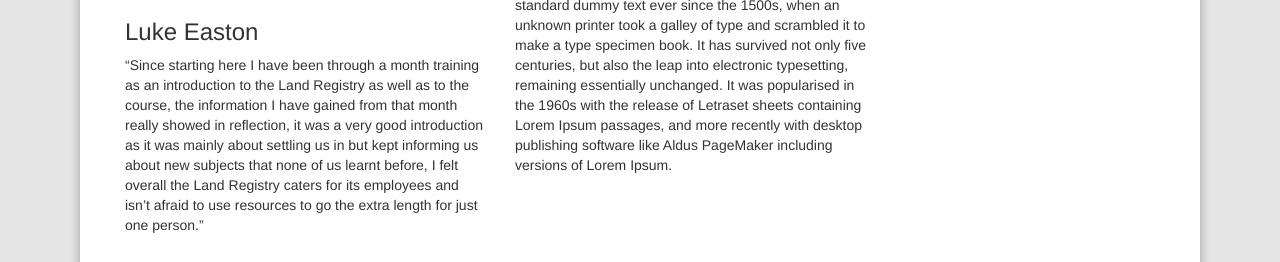
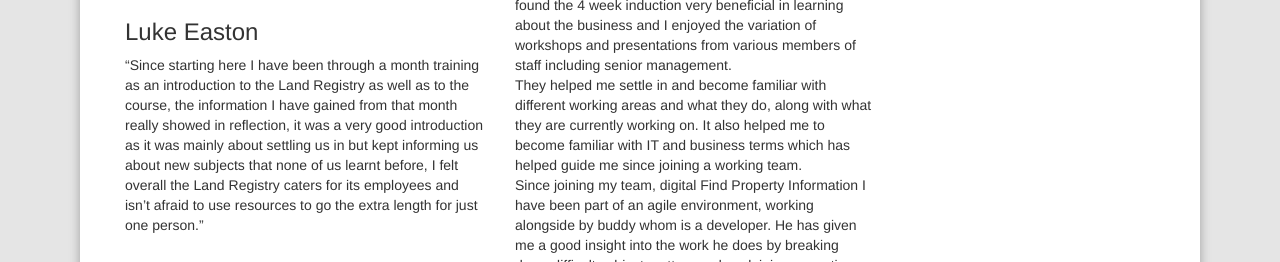
Before and after one commit to eproctor93/Apprentice_website, a Flask app: page /Personal-Experiences in a window 1280 px wide. Shown: the part 452-714 px from the top of the page. Run offline with Flask 2, Linux system fonts and the light colour scheme; grey boxes labelled with a size stand in for pictures from a placeholder-image service; some libraries are stand-ins or nearby versions.

Commit message:
added Anna's Personal Experience

```diff
--- a/application/templates/PE.html
+++ b/application/templates/PE.html
@@ -15,7 +15,10 @@
       <img src="http://placehold.it/250x200">
       <alt="Image">
       <h3> Anna Luff </h3>
-      <p>Lorem Ipsum is simply dummy text of the printing and typesetting industry. Lorem Ipsum has been the industry's standard dummy text ever since the 1500s, when an unknown printer took a galley of type and scrambled it to make a type specimen book. It has survived not only five centuries, but also the leap into electronic typesetting, remaining essentially unchanged. It was popularised in the 1960s with the release of Letraset sheets containing Lorem Ipsum passages, and more recently with desktop publishing software like Aldus PageMaker including versions of Lorem Ipsum.</p>
+      <p>“I started at Land Registry as an Apprentice with very little IT knowledge and from a non-technical background. I found the 4 week induction very beneficial in learning about the business and I enjoyed the variation of workshops and presentations from various members of staff including senior management.<br> They helped me settle in and become familiar with different working areas and what they do, along with what they are currently working on. It also helped me to become familiar with IT and business terms which has helped guide me since joining a working team.<br>
+         Since joining my team, digital Find Property Information I have been part of an agile environment, working alongside by buddy whom is a developer. He has given me a good insight into the work he does by breaking down difficult subject matters and explaining, sometimes through the use of drawings or tutorials.<br>
+         This has also been broadened within my team by contributing in the daily scrum meetings and understanding their different roles and responsibilities. So far I have learnt the basics of various languages, starting with HTML and CSS and then moving onto learning about Python and the extension of Flask.<br>
+         I am looking forward to contributing more with my team, this could be shadowing other roles such as a tester or user researcher and seeing how my team works with other areas so the service is successful.”</p>
     </section></div>
 <br>
 
```
